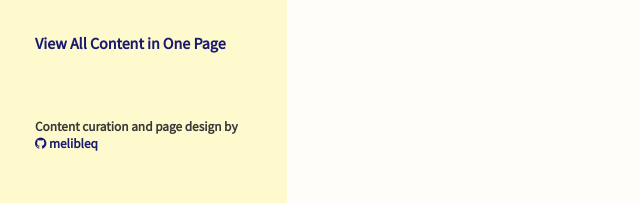
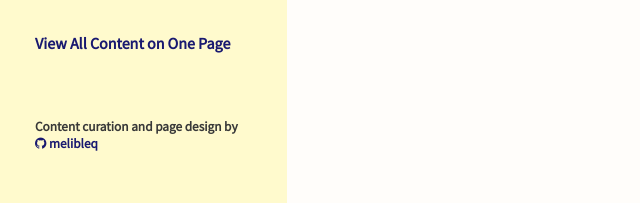
Before and after one commit to melibleq/dei-resources, a plain HTML site: page questions.html in a window 1280 px wide. Shown: the part 478-681 px from the top of the page, 0-640 px from the left. Drawn offline with Linux system fonts and the light colour scheme.

Commit message:
Fix typo

```diff
--- a/questions.html
+++ b/questions.html
@@ -33,7 +33,7 @@
 
                 <br>
 
-                <h4><a href="index.html">View All Content in One Page</a></h4>
+                <h4><a href="index.html">View All Content on One Page</a></h4>
 
                 <br>
 
```
